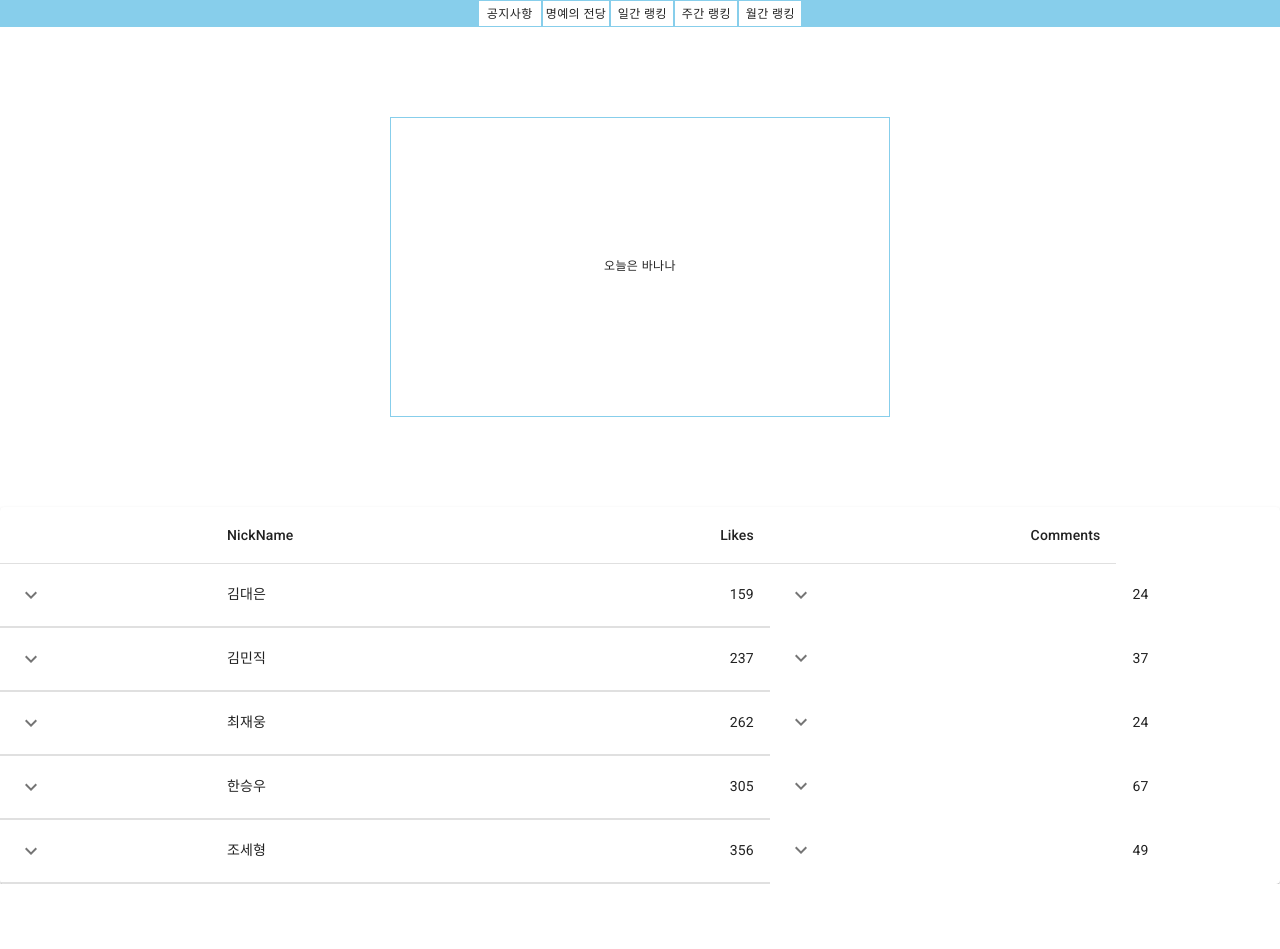
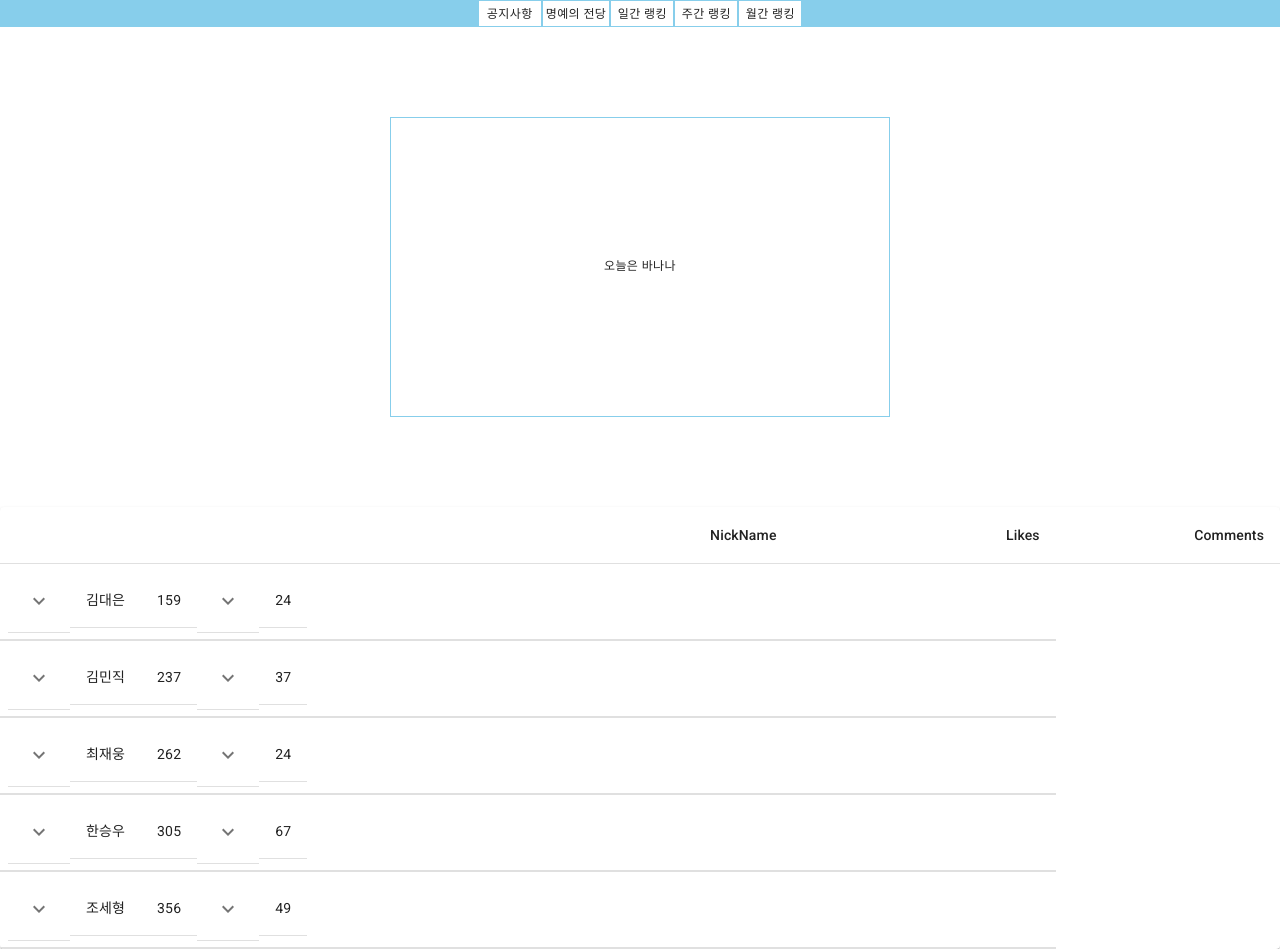
Before and after one commit to UUUNG/Today-s-Acrostic-Poem, a React (Create React App) app: page / in a window 1280 px wide. Before the commit the page ends 884 px from the top, so only its background shows below. Built offline with nearby package versions, Linux system fonts and the light colour scheme.

Commit message:
why dont work ...
:wq

:Wqw

sdaf
asd

:::`# Please enter the commit message for your changes. Lines starting

```diff
--- a/package.json
+++ b/package.json
@@ -3,6 +3,9 @@
   "version": "0.1.0",
   "private": true,
   "dependencies": {
+    "@material-ui/core": "^4.11.4",
+    "@material-ui/data-grid": "^4.0.0-alpha.33",
+    "@material-ui/icons": "^4.11.2",
     "@testing-library/jest-dom": "^5.14.1",
     "@testing-library/react": "^11.2.7",
     "@testing-library/user-event": "^12.8.3",
--- a/src/components/atoms/RankTable_upgrade.js
+++ b/src/components/atoms/RankTable_upgrade.js
@@ -14,6 +14,7 @@ import Typography from '@material-ui/core/Typography';
 import Paper from '@material-ui/core/Paper';
 import KeyboardArrowDownIcon from '@material-ui/icons/KeyboardArrowDown';
 import KeyboardArrowUpIcon from '@material-ui/icons/KeyboardArrowUp';
+import Button from '@material-ui/core/Button';
 
 const useRowStyles = makeStyles({
   root: {
@@ -51,6 +52,8 @@ function Row(props) {
   return (
     <React.Fragment>
       <TableRow className={classes.root}>
+        {/* 여기서부터 버튼을 만드려는 시도임 */}
+        <Button onClick={() => setOpen_content(!open_content)}>
           <TableCell>
             <IconButton aria-label="expand row" size="small" onClick={() => setOpen_content(!open_content)}>
               {open_content ? <KeyboardArrowUpIcon />: <KeyboardArrowDownIcon />}
@@ -66,8 +69,8 @@ function Row(props) {
             </IconButton>
           </TableCell>
           <TableCell> {row.comments}</TableCell>
+        </Button>
       </TableRow>
-
        {/* open content(삼행시 나오는 )영역 */}
       <TableRow>
         <TableCell style={{ paddingBottom: 0, paddingTop: 0 }} colSpan={3}>
@@ -77,8 +80,6 @@ function Row(props) {
                 바나나
               </Typography>
               <Table size="small" aria-label="purchases">
-                <TableHead>
-                </TableHead>
                 <TableBody>
                   {row.history.map((historyRow) => (
                     <TableRow key={historyRow.word}>
@@ -94,7 +95,7 @@ function Row(props) {
           </Collapse>
         </TableCell>
       </TableRow>
-     {/* open comment(삼행시 나오는 )영역 */}
+     {/* open comment(댓글 나오는)영역 */}
       <TableRow>
         <TableCell style={{ paddingBottom: 0, paddingTop: 0 }} colSpan={3}>
           <Collapse in={open_comment} timeout="auto" unmountOnExit>
@@ -103,8 +104,6 @@ function Row(props) {
                 Comments
               </Typography>
               <Table size="small" aria-label="purchases">
-                <TableHead>
-                </TableHead>
                 <TableBody>
                   {row.comment_history.map((CommentHistoryRow) => (
                     <TableRow key={CommentHistoryRow.comment}>
```
Lines whose indentation alone changed are shown as unchanged.
